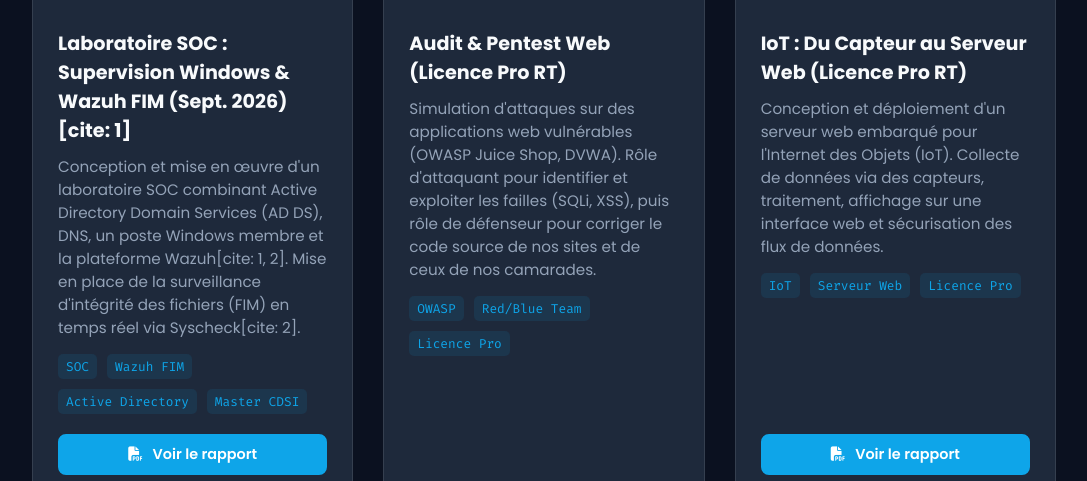
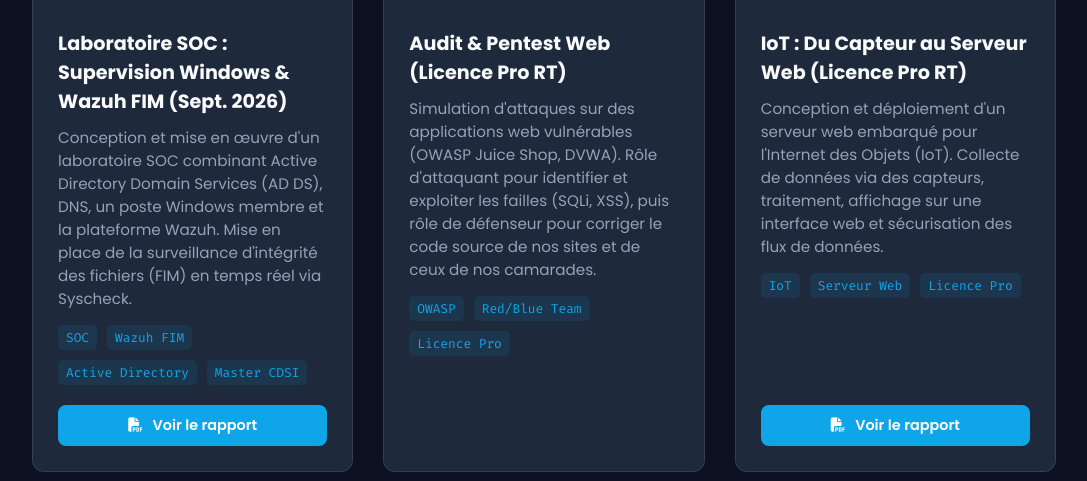
Before and after one commit to Vaishnupro/portfolio, a plain HTML site: page index.html in a window 1280 px wide. Shown: the part 3232-3713 px from the top of the page, without its empty margins (96-1183 px from the left). Drawn offline with Linux system fonts and the light colour scheme.

```diff
--- a/index.html
+++ b/index.html
@@ -207,9 +207,9 @@
                     <img src="photo-soc.jpg" alt="Laboratoire SOC Wazuh" class="project-img" onerror="this.src='https://images.unsplash.com/photo-1558494949-ef010cbdcc31?auto=format&fit=crop&q=80&w=800'">
                 </div>
                 <div class="project-content" style="flex-grow: 1; display: flex; flex-direction: column;">
-                    <h3 class="project-title">Laboratoire SOC : Supervision Windows & Wazuh FIM (Sept. 2026)[cite: 1]</h3>
-                    <p class="project-desc lang-fr">Conception et mise en œuvre d'un laboratoire SOC combinant Active Directory Domain Services (AD DS), DNS, un poste Windows membre et la plateforme Wazuh[cite: 1, 2]. Mise en place de la surveillance d'intégrité des fichiers (FIM) en temps réel via Syscheck[cite: 2].</p>
-                    <p class="project-desc lang-en" style="display:none;">Design and implementation of a SOC lab combining Active Directory Domain Services (AD DS), DNS, a joined Windows host, and the Wazuh platform[cite: 1, 2]. Setup of real-time File Integrity Monitoring (FIM) via Syscheck[cite: 2].</p>
+                    <h3 class="project-title">Laboratoire SOC : Supervision Windows & Wazuh FIM (Sept. 2026)</h3>
+                    <p class="project-desc lang-fr">Conception et mise en œuvre d'un laboratoire SOC combinant Active Directory Domain Services (AD DS), DNS, un poste Windows membre et la plateforme Wazuh. Mise en place de la surveillance d'intégrité des fichiers (FIM) en temps réel via Syscheck.</p>
+                    <p class="project-desc lang-en" style="display:none;">Design and implementation of a SOC lab combining Active Directory Domain Services (AD DS), DNS, a joined Windows host, and the Wazuh platform. Setup of real-time File Integrity Monitoring (FIM) via Syscheck.</p>
                     <div class="project-tags" style="margin-bottom: 20px;">
                         <span class="tag">SOC</span>
                         <span class="tag">Wazuh FIM</span>
```
